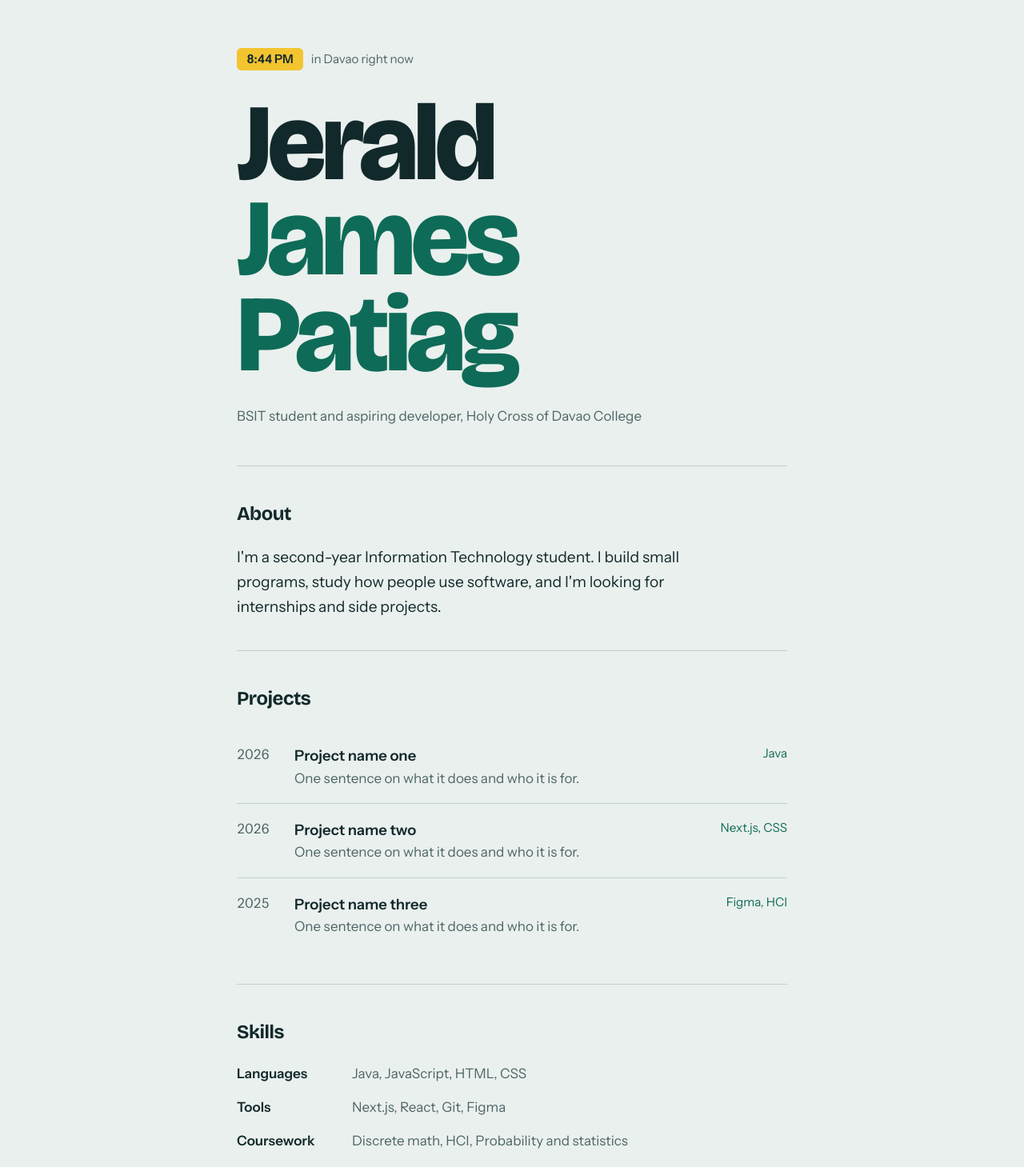
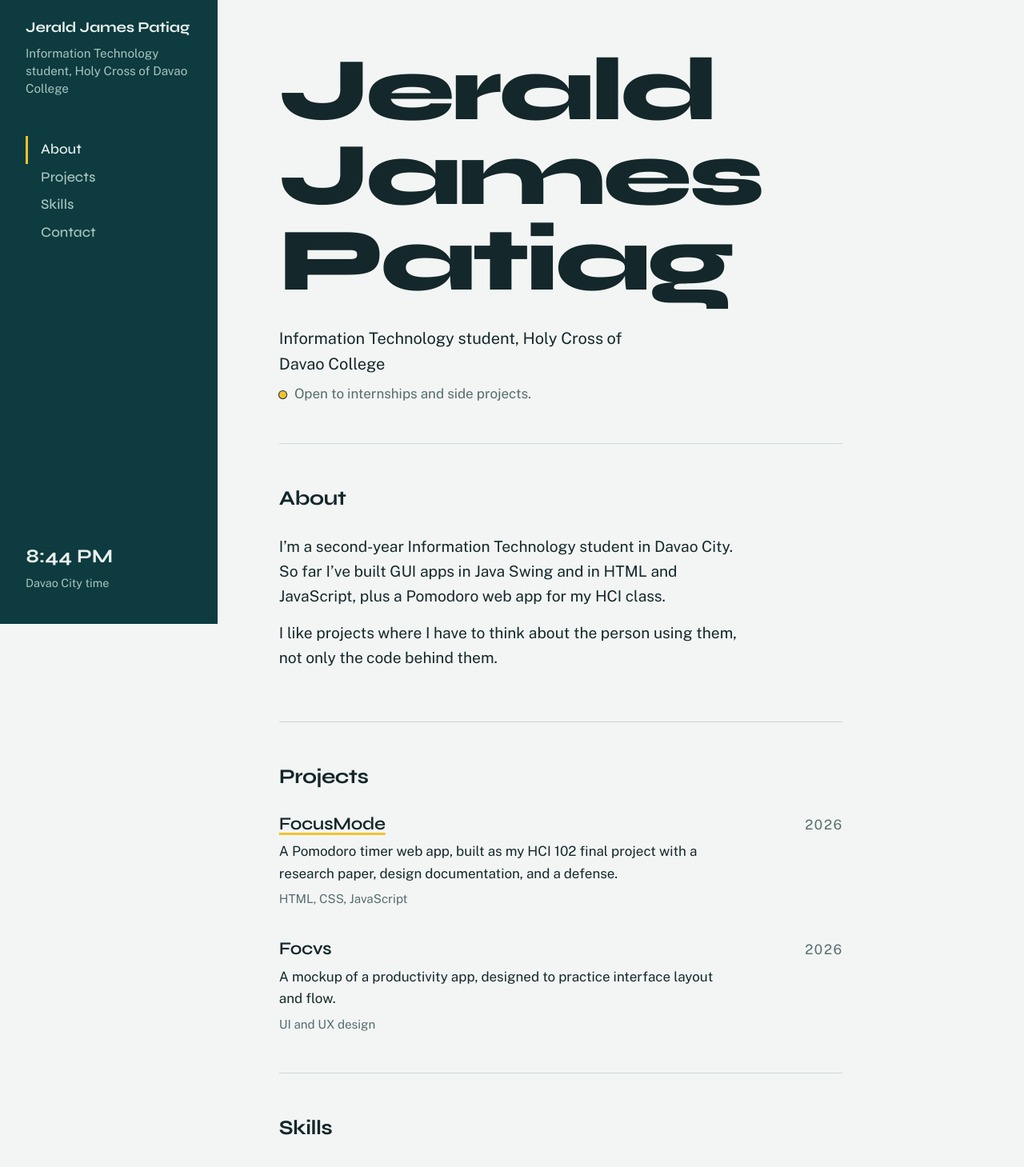
Before and after one commit to Rald011/portfolio, a Next.js app: page / in a window 1280 px wide. Shown: the part 20-1479 px from the top of the page at 80% size. Built offline with nearby package versions, Linux system fonts and the light colour scheme.

Commit message:
Redesign-layout

```diff
--- a/app/Clock.js
+++ b/app/Clock.js
@@ -7,7 +7,7 @@ export default function Clock({ timeZone, city }) {
 
   useEffect(() => {
     setNow(new Date());
-    const id = setInterval(() => setNow(new Date()), 1000 * 15);
+    const id = setInterval(() => setNow(new Date()), 15000);
     return () => clearInterval(id);
   }, []);
 
@@ -20,9 +20,9 @@ export default function Clock({ timeZone, city }) {
     : "\u00a0";
 
   return (
-    <p className="clock" aria-live="off">
+    <p className="clock">
       <span className="clock-time">{time}</span>
-      <span className="clock-city">in {city} right now</span>
+      <span className="clock-city">{city} time</span>
     </p>
   );
 }
--- /dev/null
+++ b/app/Sidebar.js
@@ -0,0 +1,116 @@
+"use client";
+
+import { useEffect, useRef, useState } from "react";
+import Clock from "./Clock";
+
+const sections = [
+  { id: "about", label: "About" },
+  { id: "projects", label: "Projects" },
+  { id: "skills", label: "Skills" },
+  { id: "contact", label: "Contact" },
+];
+
+export default function Sidebar({ name, shortName, role, timezone, city }) {
+  const [open, setOpen] = useState(false);
+  const [active, setActive] = useState("about");
+  const burger = useRef(null);
+  const firstLink = useRef(null);
+
+  // Mobile menu: lock page scroll, close on Escape, move focus in.
+  useEffect(() => {
+    if (!open) return;
+    const onKey = (e) => {
+      if (e.key === "Escape") {
+        setOpen(false);
+        burger.current?.focus();
+      }
+    };
+    window.addEventListener("keydown", onKey);
+    document.body.style.overflow = "hidden";
+    firstLink.current?.focus();
+    return () => {
+      window.removeEventListener("keydown", onKey);
+      document.body.style.overflow = "";
+    };
+  }, [open]);
+
+  // Close the mobile menu if the window becomes desktop width.
+  useEffect(() => {
+    const mq = window.matchMedia("(min-width: 56rem)");
+    const onChange = () => {
+      if (mq.matches) setOpen(false);
+    };
+    mq.addEventListener("change", onChange);
+    return () => mq.removeEventListener("change", onChange);
+  }, []);
+
+  // Highlight the section currently in view.
+  useEffect(() => {
+    const els = sections
+      .map((s) => document.getElementById(s.id))
+      .filter(Boolean);
+    if (!("IntersectionObserver" in window) || !els.length) return;
+    const io = new IntersectionObserver(
+      (entries) => {
+        const hit = entries.find((e) => e.isIntersecting);
+        if (hit) setActive(hit.target.id);
+      },
+      { rootMargin: "-35% 0px -55% 0px" }
+    );
+    els.forEach((el) => io.observe(el));
+    return () => io.disconnect();
+  }, []);
+
+  return (
+    <header className="side">
+      <div className="bar">
+        <a className="bar-name" href="#top">
+          {shortName}
+        </a>
+        <button
+          ref={burger}
+          className="burger"
+          type="button"
+          aria-expanded={open}
+          aria-controls="menu"
+          aria-label={open ? "Close menu" : "Open menu"}
+          onClick={() => setOpen((o) => !o)}
+        >
+          <span />
+          <span />
+          <span />
+        </button>
+      </div>
+
+      <div id="menu" className={open ? "panel open" : "panel"}>
+        <div className="who">
+          <a className="who-name" href="#top">
+            {name}
+          </a>
+          <p className="who-role">{role}</p>
+        </div>
+
+        <nav aria-label="Sections">
+          <ul>
+            {sections.map((s, i) => (
+              <li key={s.id}>
+                <a
+                  ref={i === 0 ? firstLink : null}
+                  href={`#${s.id}`}
+                  aria-current={active === s.id ? "true" : undefined}
+                  onClick={() => setOpen(false)}
+                >
+                  {s.label}
+                </a>
+              </li>
+            ))}
+          </ul>
+        </nav>
+
+        <div className="foot">
+          <Clock timeZone={timezone} city={city} />
+        </div>
+      </div>
+    </header>
+  );
+}
--- a/app/data.js
+++ b/app/data.js
@@ -2,46 +2,46 @@
 
 export const profile = {
   name: "Jerald James Patiag",
-  role: "BSIT student and aspiring developer",
-  school: "Holy Cross of Davao College",
-  city: "Davao City, Philippines",
+  shortName: "Jerald Patiag",
+  role: "Information Technology student, Holy Cross of Davao College",
+  availability: "Open to internships and side projects.",
+  city: "Davao City",
   timezone: "Asia/Manila",
-  intro:
-    "I'm a second-year Information Technology student. I build small programs, study how people use software, and I'm looking for internships and side projects.",
+  about: [
+    "I’m a second-year Information Technology student in Davao City. So far I’ve built GUI apps in Java Swing and in HTML and JavaScript, plus a Pomodoro web app for my HCI class.",
+    "I like projects where I have to think about the person using them, not only the code behind them.",
+  ],
   email: "you@example.com",
-  links: [
-    { label: "GitHub", href: "https://github.com/your-username" },
-    { label: "LinkedIn", href: "https://linkedin.com/in/your-username" },
-  ],
+  links: [{ label: "GitHub", href: "https://github.com/Rald011" }],
 };
 
-// Replace these with your real projects.
+// Add a project by copying one block. Leave out href if there is no link yet.
 export const projects = [
   {
-    title: "Project name one",
+    title: "FocusMode",
     year: "2026",
-    what: "One sentence on what it does and who it is for.",
-    stack: ["Java"],
-    href: "https://github.com/your-username/project-one",
+    what: "A Pomodoro timer web app, built as my HCI 102 final project with a research paper, design documentation, and a defense.",
+    stack: ["HTML", "CSS", "JavaScript"],
+    href: "https://github.com/Rald011/FocusMode",
   },
   {
-    title: "Project name two",
+    title: "Focvs",
     year: "2026",
-    what: "One sentence on what it does and who it is for.",
-    stack: ["Next.js", "CSS"],
-    href: "https://github.com/your-username/project-two",
-  },
-  {
-    title: "Project name three",
-    year: "2025",
-    what: "One sentence on what it does and who it is for.",
-    stack: ["Figma", "HCI"],
-    href: "https://github.com/your-username/project-three",
+    what: "A mockup of a productivity app, designed to practice interface layout and flow.",
+    stack: ["UI and UX design"],
   },
 ];
 
 export const skills = [
   { group: "Languages", items: ["Java", "JavaScript", "HTML", "CSS"] },
-  { group: "Tools", items: ["Next.js", "React", "Git", "Figma"] },
-  { group: "Coursework", items: ["Discrete math", "HCI", "Probability and statistics"] },
+  { group: "Tools", items: ["Git", "GitHub", "Next.js"] },
+  {
+    group: "Coursework",
+    items: [
+      "Data structures and algorithms",
+      "Discrete mathematics",
+      "Human-computer interaction",
+      "Probability and statistics",
+    ],
+  },
 ];
--- a/app/globals.css
+++ b/app/globals.css
@@ -1,21 +1,16 @@
 :root {
-  --bg: #eaf0ee;
-  --ink: #12292b;
-  --muted: #4d6566;
-  --line: #bfd0cc;
-  --accent: #0e6b57;
-  --sun: #f4c430;
-  --max: 46rem;
-}
-
-@media (prefers-color-scheme: dark) {
-  :root {
-    --bg: #0f1d1f;
-    --ink: #e4eeeb;
-    --muted: #93aca8;
-    --line: #2a4144;
-    --accent: #5fd0b3;
-  }
+  --sea: #0d3b3f;
+  --foam: #f2f5f3;
+  --ink: #14272a;
+  --muted: #566b6e;
+  --line: #cbd8d5;
+  --sun: #f2c230;
+  --on-sea: #e8f1ef;
+  --on-sea-muted: #a9c4c0;
+  --side: 17rem;
+  --bar: 3.5rem;
+  --top: env(safe-area-inset-top, 0px);
+  --bottom: env(safe-area-inset-bottom, 0px);
 }
 
 * { box-sizing: border-box; }
@@ -24,133 +19,278 @@ html { scroll-behavior: smooth; }
 
 body {
   margin: 0;
-  background: var(--bg);
+  background: var(--foam);
   color: var(--ink);
   font-family: var(--font-body), system-ui, sans-serif;
   font-size: 1.0625rem;
   line-height: 1.6;
-}
-
-main {
-  max-width: var(--max);
-  margin: 0 auto;
-  padding: 0 1.5rem 4rem;
+  -webkit-text-size-adjust: 100%;
 }
 
 a { color: inherit; }
 
-:focus-visible {
-  outline: 3px solid var(--accent);
-  outline-offset: 3px;
+:focus-visible { outline: 3px solid var(--ink); outline-offset: 3px; }
+.side :focus-visible { outline-color: var(--sun); }
+
+.sr {
+  position: absolute;
+  width: 1px;
+  height: 1px;
+  overflow: hidden;
+  clip: rect(0 0 0 0);
+  white-space: nowrap;
 }
 
-/* Hero: the name is the one loud element */
-.hero { padding: 5rem 0 3rem; }
+/* ---------- Mobile: top bar and burger menu ---------- */
 
-.clock {
+.bar {
+  position: fixed;
+  inset: 0 0 auto 0;
+  z-index: 30;
+  height: calc(var(--bar) + var(--top));
+  padding: var(--top) 1.25rem 0;
   display: flex;
-  align-items: baseline;
-  gap: 0.6rem;
-  margin: 0 0 2rem;
-  color: var(--muted);
-  font-size: 0.95rem;
+  align-items: center;
+  justify-content: space-between;
+  background: var(--sea);
+  color: var(--on-sea);
 }
+
+.bar-name {
+  font-family: var(--font-display), system-ui, sans-serif;
+  font-weight: 700;
+  font-size: 1.05rem;
+  letter-spacing: -0.01em;
+  text-decoration: none;
+}
+
+.burger {
+  width: 2.75rem;
+  height: 2.75rem;
+  margin-right: -0.6rem;
+  padding: 0;
+  display: grid;
+  place-content: center;
+  gap: 5px;
+  background: none;
+  border: 0;
+  color: inherit;
+  cursor: pointer;
+}
+.burger span {
+  display: block;
+  width: 1.5rem;
+  height: 2px;
+  background: currentColor;
+  transition: transform 0.2s ease, opacity 0.2s ease;
+}
+.burger[aria-expanded="true"] span:nth-child(1) { transform: translateY(7px) rotate(45deg); }
+.burger[aria-expanded="true"] span:nth-child(2) { opacity: 0; }
+.burger[aria-expanded="true"] span:nth-child(3) { transform: translateY(-7px) rotate(-45deg); }
+
+.panel {
+  position: fixed;
+  inset: calc(var(--bar) + var(--top)) 0 0 0;
+  z-index: 20;
+  display: flex;
+  flex-direction: column;
+  padding: 2rem 1.25rem calc(2rem + var(--bottom));
+  overflow-y: auto;
+  background: var(--sea);
+  color: var(--on-sea);
+  visibility: hidden;
+  opacity: 0;
+  transform: translateY(-0.75rem);
+  transition: opacity 0.2s ease, transform 0.2s ease, visibility 0s linear 0.2s;
+}
+.panel.open {
+  visibility: visible;
+  opacity: 1;
+  transform: none;
+  transition: opacity 0.2s ease, transform 0.2s ease, visibility 0s;
+}
+
+.who { display: none; }
+
+.panel nav ul { margin: 0; padding: 0; list-style: none; }
+.panel nav a {
+  display: block;
+  padding: 0.55rem 0;
+  font-family: var(--font-display), system-ui, sans-serif;
+  font-weight: 600;
+  font-size: 2.25rem;
+  line-height: 1.15;
+  letter-spacing: -0.02em;
+  color: var(--on-sea);
+  text-decoration: none;
+}
+.panel nav a[aria-current="true"] { color: var(--sun); }
+
+.foot { margin-top: auto; padding-top: 2rem; }
+
+.clock { margin: 0; display: flex; flex-direction: column; gap: 0.1rem; }
 .clock-time {
-  background: var(--sun);
-  color: #12292b;
-  padding: 0.1rem 0.55rem;
-  border-radius: 0.35rem;
-  font-weight: 600;
+  min-height: 1.5em;
+  font-family: var(--font-display), system-ui, sans-serif;
+  font-weight: 700;
+  font-size: 1.5rem;
   font-variant-numeric: tabular-nums;
-  min-width: 5.2rem;
-  text-align: center;
+  color: var(--on-sea);
 }
+.clock-city { font-size: 0.9rem; color: var(--on-sea-muted); }
+
+/* ---------- Content ---------- */
+
+main {
+  padding: calc(var(--bar) + var(--top) + 2.5rem) 1.25rem 4rem;
+}
+
+main > section,
+main > footer { max-width: 44rem; }
+
+main > section {
+  padding: 3rem 0;
+  border-top: 1px solid var(--line);
+  scroll-margin-top: calc(var(--bar) + var(--top) + 1rem);
+}
+
+.hero { padding-top: 0; padding-bottom: 3rem; border-top: 0; }
 
 h1 {
   margin: 0;
-  display: flex;
-  flex-direction: column;
   font-family: var(--font-display), system-ui, sans-serif;
   font-weight: 800;
-  font-size: clamp(3.6rem, 15vw, 8.5rem);
-  line-height: 0.88;
-  letter-spacing: -0.04em;
+  font-size: clamp(3.4rem, 15vw, 7rem);
+  line-height: 0.95;
+  letter-spacing: -0.035em;
 }
-h1 span:last-child { color: var(--accent); }
+h1 span {
+  display: block;
+  animation: rise 0.6s cubic-bezier(0.2, 0.7, 0.2, 1) both;
+}
+h1 span:nth-child(2) { animation-delay: 0.08s; }
+h1 span:nth-child(3) { animation-delay: 0.16s; }
 
-.role {
-  margin: 1.75rem 0 0;
-  color: var(--muted);
-  max-width: 34rem;
+@keyframes rise {
+  from { opacity: 0; transform: translateY(0.5em); }
 }
 
-section {
-  padding: 2.5rem 0;
-  border-top: 1px solid var(--line);
+.hero-role { margin: 1.75rem 0 0; max-width: 30rem; font-size: 1.25rem; }
+.hero-status { margin: 0.5rem 0 0; color: var(--muted); }
+.hero-status::before {
+  content: "";
+  display: inline-block;
+  width: 0.6rem;
+  height: 0.6rem;
+  margin-right: 0.6rem;
+  border-radius: 50%;
+  background: var(--sun);
+  box-shadow: 0 0 0 1px var(--ink);
 }
 
 h2 {
-  margin: 0 0 1.25rem;
+  margin: 0 0 1.5rem;
   font-family: var(--font-display), system-ui, sans-serif;
-  font-size: 1.5rem;
   font-weight: 700;
+  font-size: 1.6rem;
   letter-spacing: -0.02em;
 }
 
-.intro { margin: 0; max-width: 38rem; font-size: 1.2rem; }
+.about-p { margin: 0 0 1rem; max-width: 36rem; font-size: 1.2rem; }
 
-/* Projects as rows */
-.projects { list-style: none; margin: 0; padding: 0; }
-.projects li + li { border-top: 1px solid var(--line); }
-.projects a {
-  display: grid;
-  grid-template-columns: 3.5rem 1fr auto;
-  gap: 1rem;
-  padding: 1.1rem 0;
-  text-decoration: none;
+.projects { margin: 0; padding: 0; list-style: none; display: grid; gap: 2.25rem; }
+.p-head { display: flex; justify-content: space-between; align-items: baseline; gap: 1rem; }
+.projects h3 {
+  margin: 0;
+  font-family: var(--font-display), system-ui, sans-serif;
+  font-weight: 600;
+  font-size: 1.4rem;
+  line-height: 1.25;
+  letter-spacing: -0.015em;
 }
-.projects a:hover .p-title { text-decoration: underline; text-underline-offset: 4px; }
+.projects h3 a {
+  text-decoration: underline;
+  text-decoration-color: var(--sun);
+  text-decoration-thickness: 3px;
+  text-underline-offset: 4px;
+}
+.projects h3 a:hover { background: var(--sun); }
 .p-year { color: var(--muted); font-variant-numeric: tabular-nums; }
-.p-main { display: flex; flex-direction: column; }
-.p-title { font-weight: 600; font-size: 1.15rem; }
-.p-what { color: var(--muted); }
-.p-stack { color: var(--accent); font-size: 0.95rem; text-align: right; }
+.p-what { margin: 0.4rem 0 0; max-width: 36rem; }
+.p-stack { margin: 0.4rem 0 0; font-size: 0.95rem; color: var(--muted); }
 
-@media (max-width: 36rem) {
-  .projects a { grid-template-columns: 1fr; gap: 0.25rem; }
-  .p-stack { text-align: left; }
-}
-
-/* Skills */
-.skills { margin: 0; display: grid; gap: 0.9rem; }
-.skills div { display: grid; grid-template-columns: 8rem 1fr; gap: 1rem; }
+.skills { margin: 0; display: grid; gap: 1rem; }
+.skills div { display: grid; grid-template-columns: 9rem 1fr; gap: 1rem; }
 .skills dt { font-weight: 600; }
 .skills dd { margin: 0; color: var(--muted); }
 
-@media (max-width: 36rem) {
-  .skills div { grid-template-columns: 1fr; gap: 0; }
-}
-
-/* Contact */
 .mail {
+  display: inline-block;
   font-family: var(--font-display), system-ui, sans-serif;
-  font-size: clamp(1.4rem, 5vw, 2.2rem);
   font-weight: 700;
+  font-size: clamp(1.35rem, 5.5vw, 2.2rem);
   letter-spacing: -0.02em;
+  overflow-wrap: anywhere;
   text-decoration-color: var(--sun);
   text-decoration-thickness: 4px;
   text-underline-offset: 6px;
 }
-.links { display: flex; gap: 1.25rem; margin: 1.25rem 0 0; }
+.links { display: flex; gap: 1.5rem; margin: 1.25rem 0 0; }
 
-footer {
-  padding-top: 2rem;
-  border-top: 1px solid var(--line);
-  color: var(--muted);
-  font-size: 0.9rem;
+main > footer { padding-top: 2rem; border-top: 1px solid var(--line); font-size: 0.9rem; color: var(--muted); }
+main > footer p { margin: 0; }
+
+@media (max-width: 30rem) {
+  .skills div { grid-template-columns: 1fr; gap: 0.1rem; }
 }
-footer p { margin: 0; }
+
+/* ---------- Desktop: fixed sidebar ---------- */
+
+@media (min-width: 56rem) {
+  .shell { display: grid; grid-template-columns: var(--side) minmax(0, 1fr); }
+
+  .side { position: sticky; top: 0; height: 100vh; align-self: start; }
+  .bar { display: none; }
+
+  .panel {
+    position: static;
+    height: 100%;
+    padding: 2.5rem 2rem;
+    visibility: visible;
+    opacity: 1;
+    transform: none;
+    transition: none;
+  }
+
+  .who { display: block; }
+  .who-name {
+    display: block;
+    font-family: var(--font-display), system-ui, sans-serif;
+    font-weight: 700;
+    font-size: 1.15rem;
+    letter-spacing: -0.01em;
+    text-decoration: none;
+  }
+  .who-role { margin: 0.4rem 0 0; font-size: 0.95rem; line-height: 1.45; color: var(--on-sea-muted); }
+
+  .panel nav { margin-top: 3rem; }
+  .panel nav a {
+    padding: 0.45rem 0 0.45rem 1rem;
+    border-left: 3px solid transparent;
+    font-size: 1.1rem;
+    font-weight: 500;
+    letter-spacing: 0;
+    color: var(--on-sea-muted);
+  }
+  .panel nav a:hover { color: var(--on-sea); }
+  .panel nav a[aria-current="true"] { color: var(--on-sea); border-left-color: var(--sun); }
+
+  main { padding: 5rem clamp(2rem, 6vw, 6rem) 6rem; }
+  main > section { scroll-margin-top: 2rem; }
+}
 
 @media (prefers-reduced-motion: reduce) {
   html { scroll-behavior: auto; }
+  h1 span { animation: none; }
+  .panel, .panel.open, .burger span { transition: none; }
 }
--- a/app/layout.js
+++ b/app/layout.js
@@ -1,20 +1,27 @@
-import { Bricolage_Grotesque, Instrument_Sans } from "next/font/google";
+import { Syne, Public_Sans } from "next/font/google";
 import "./globals.css";
 
-const display = Bricolage_Grotesque({
+const display = Syne({
   subsets: ["latin"],
   variable: "--font-display",
-  axes: ["opsz", "wdth"],
 });
 
-const body = Instrument_Sans({
+const body = Public_Sans({
   subsets: ["latin"],
   variable: "--font-body",
 });
 
 export const metadata = {
   title: "Jerald James Patiag",
-  description: "Portfolio of Jerald James Patiag, IT student in Davao City.",
+  description:
+    "Portfolio of Jerald James Patiag, an Information Technology student in Davao City.",
+};
+
+export const viewport = {
+  width: "device-width",
+  initialScale: 1,
+  viewportFit: "cover",
+  themeColor: "#0d3b3f",
 };
 
 export default function RootLayout({ children }) {
--- a/app/page.js
+++ b/app/page.js
@@ -1,45 +1,64 @@
-import Clock from "./Clock";
+import Sidebar from "./Sidebar";
 import { profile, projects, skills } from "./data";
 
 export default function Home() {
-  const [first, ...rest] = profile.name.split(" ");
+  return (
+    <div className="shell">
+      <Sidebar
+        name={profile.name}
+        shortName={profile.shortName}
+        role={profile.role}
+        timezone={profile.timezone}
+        city={profile.city}
+      />
 
-  return (
-    <main>
-      <header className="hero">
-        <Clock timeZone={profile.timezone} city="Davao" />
+      <main id="top">
+        <section className="hero">
           <h1>
-          <span>{first}</span>
-          <span>{rest.join(" ")}</span>
+            {profile.name.split(" ").map((word) => (
+              <span key={word}>{word}</span>
+            ))}
           </h1>
-        <p className="role">{profile.role}, {profile.school}</p>
-      </header>
-
-      <section aria-labelledby="about">
-        <h2 id="about">About</h2>
-        <p className="intro">{profile.intro}</p>
+          <p className="hero-role">{profile.role}</p>
+          <p className="hero-status">{profile.availability}</p>
         </section>
 
-      <section aria-labelledby="work">
-        <h2 id="work">Projects</h2>
+        <section id="about" aria-labelledby="about-h">
+          <h2 id="about-h">About</h2>
+          {profile.about.map((para) => (
+            <p key={para} className="about-p">
+              {para}
+            </p>
+          ))}
+        </section>
+
+        <section id="projects" aria-labelledby="projects-h">
+          <h2 id="projects-h">Projects</h2>
           <ul className="projects">
             {projects.map((p) => (
               <li key={p.title}>
+                <div className="p-head">
+                  <h3>
+                    {p.href ? (
                       <a href={p.href} target="_blank" rel="noreferrer">
+                        {p.title}
+                        <span className="sr"> (opens in a new tab)</span>
+                      </a>
+                    ) : (
+                      p.title
+                    )}
+                  </h3>
                   <span className="p-year">{p.year}</span>
-                <span className="p-main">
-                  <span className="p-title">{p.title}</span>
-                  <span className="p-what">{p.what}</span>
-                </span>
-                <span className="p-stack">{p.stack.join(", ")}</span>
-              </a>
+                </div>
+                <p className="p-what">{p.what}</p>
+                <p className="p-stack">{p.stack.join(", ")}</p>
               </li>
             ))}
           </ul>
         </section>
 
-      <section aria-labelledby="skills">
-        <h2 id="skills">Skills</h2>
+        <section id="skills" aria-labelledby="skills-h">
+          <h2 id="skills-h">Skills</h2>
           <dl className="skills">
             {skills.map((s) => (
               <div key={s.group}>
@@ -50,8 +69,8 @@ export default function Home() {
           </dl>
         </section>
 
-      <section aria-labelledby="contact">
-        <h2 id="contact">Contact</h2>
+        <section id="contact" aria-labelledby="contact-h">
+          <h2 id="contact-h">Contact</h2>
           <a className="mail" href={`mailto:${profile.email}`}>
             {profile.email}
           </a>
@@ -59,6 +78,7 @@ export default function Home() {
             {profile.links.map((l) => (
               <a key={l.label} href={l.href} target="_blank" rel="noreferrer">
                 {l.label}
+                <span className="sr"> (opens in a new tab)</span>
               </a>
             ))}
           </p>
@@ -68,5 +88,6 @@ export default function Home() {
           <p>{profile.name}, {profile.city}</p>
         </footer>
       </main>
+    </div>
   );
 }
--- a/package.json
+++ b/package.json
@@ -1,6 +1,6 @@
 {
   "name": "portfolio",
-  "version": "0.1.0",
+  "version": "0.2.0",
   "private": true,
   "scripts": {
     "dev": "next dev",
```
Also changed, not shown: 1 other file (tests, documents, lock files or other folders). Lines whose indentation alone changed are shown as unchanged.
